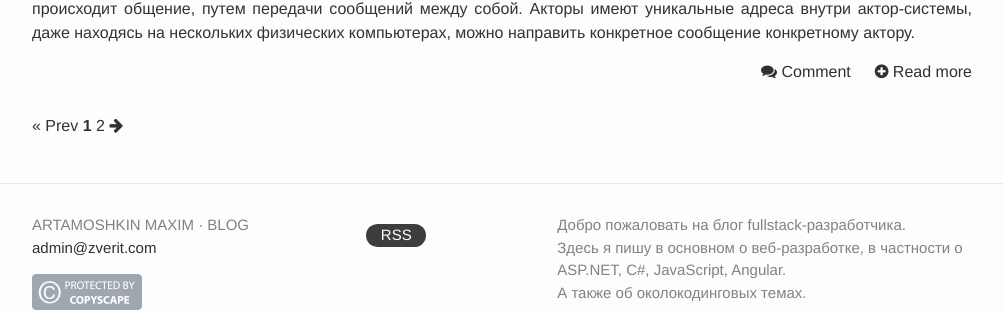
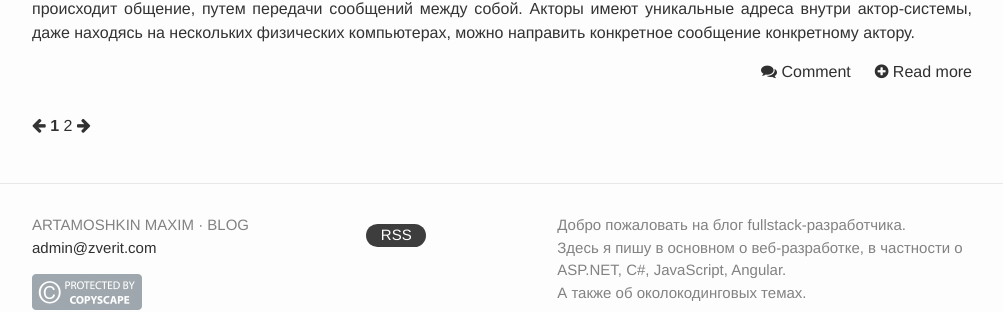
Before and after one commit to martamoshkin/blog.zverit.com, a Jekyll site: the page built from index.html, in a window 1280 px wide. Shown: the part 1640-1952 px from the top of the page, without its empty margins (138-1141 px from the left). Built offline with Jekyll 4.4.1, drawn with Linux system fonts in a browser that asks for light colours; the list of posts is cut into pages by our own code.

Commit message:
Update index.html

```diff
--- a/index.html
+++ b/index.html
@@ -33,9 +33,9 @@ layout: default
 {% if paginator.total_pages > 1 %}
 <div class="pagination">
   {% if paginator.previous_page %}
-    <a href="{{ paginator.previous_page_path | prepend: site.baseurl | replace: '//', '/' }}"><span class="fa fa-arrow-left"></span></a>
+    <a href="{{ paginator.previous_page_path | prepend: site.baseurl | replace: '//', '/' }}"></a>
   {% else %}
-    <span>&laquo; Prev</span>
+    <span class="fa fa-arrow-left"></span>
   {% endif %}
 
   {% for page in (1..paginator.total_pages) %}
```
